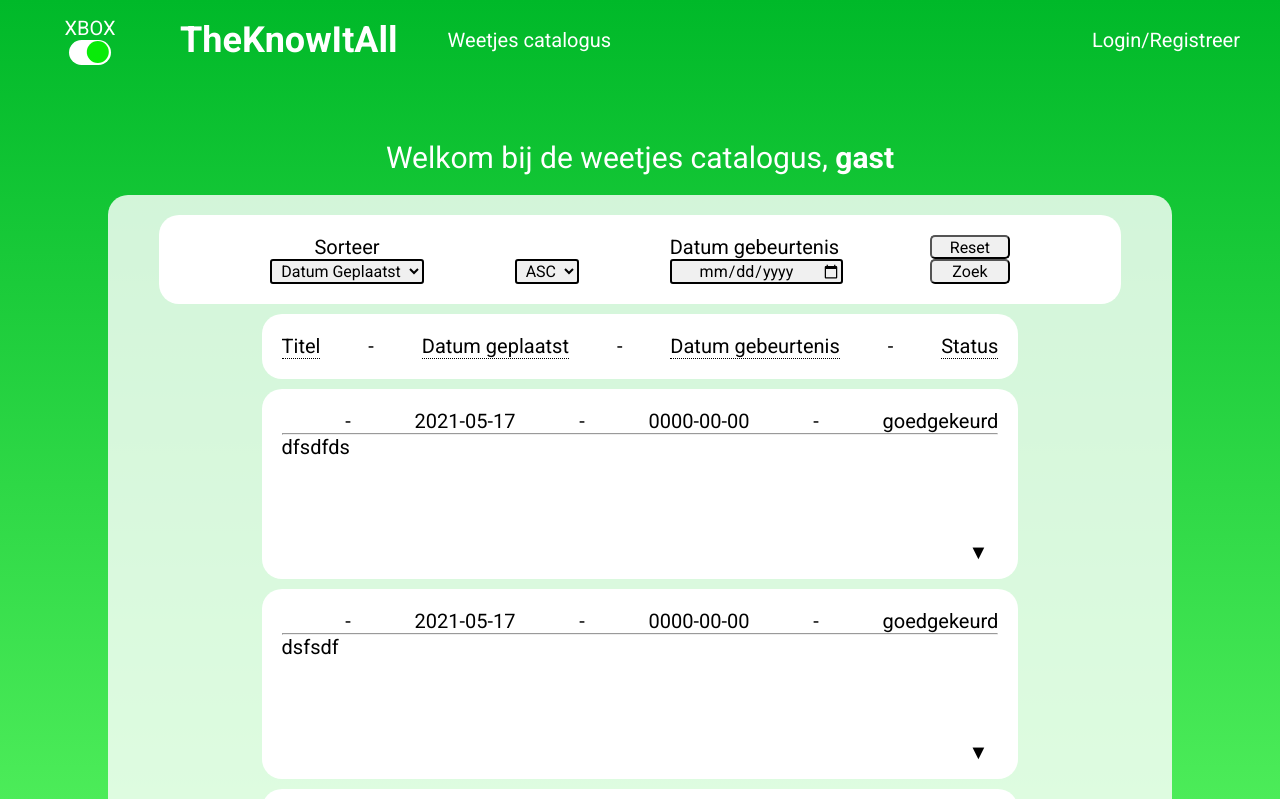
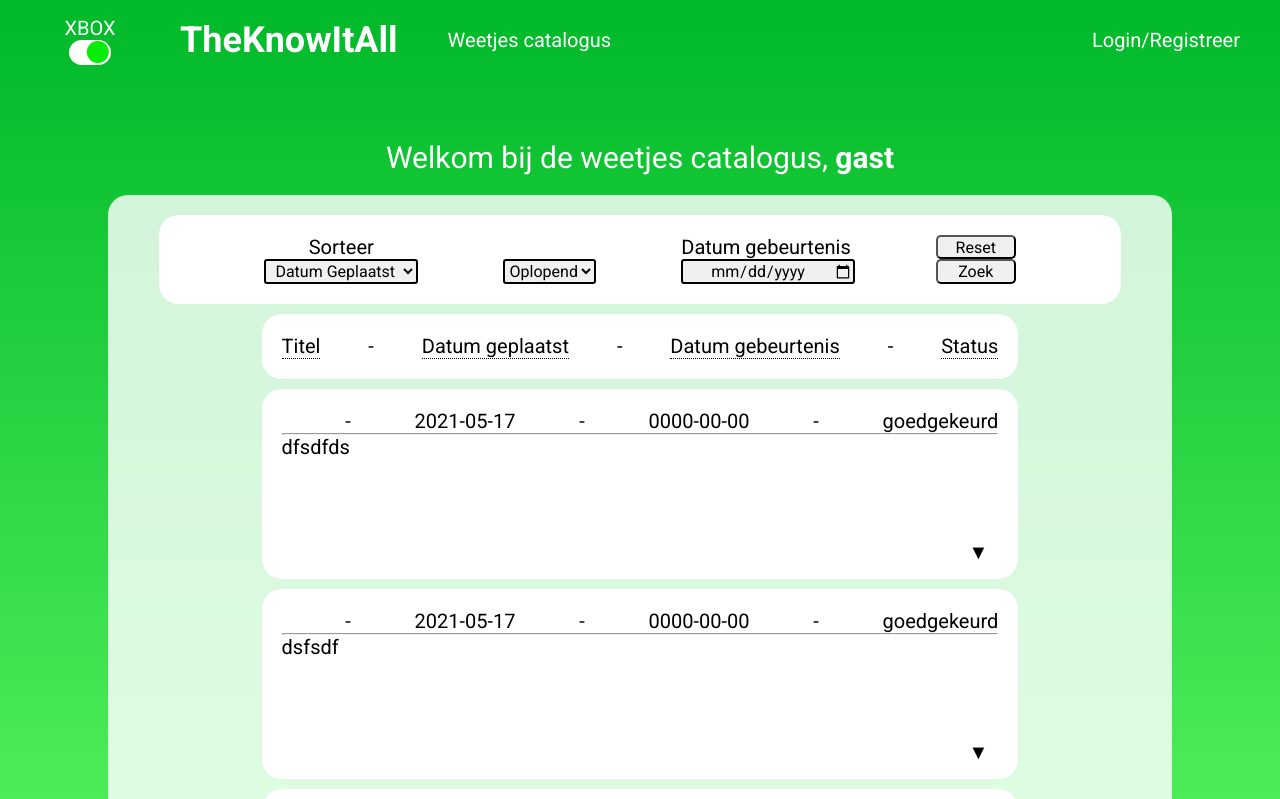
Before and after one commit to SebastianHK/KnowItAll-Telstars, a PHP site: page /content/weetjesCat.php in a window 1280 px wide. Shown: the top 799 px of the page. Run offline with PHP 8.4, Linux system fonts and the light colour scheme; data comes from the database, SQL or seed files in the repository.

Commit message:
Oplopend aflopend

```diff
--- a/knowitallWebsite/content/admin_control_panel.php
+++ b/knowitallWebsite/content/admin_control_panel.php
@@ -205,8 +205,8 @@
             </select>
 
             <select id="ascDescInput" class="ascDesc zoekInput" name="ascDesc">
-                <option id="ASC" value="ASC">ASC</option>
-                <option id="DESC" value="DESC">DESC</option>
+                <option id="ASC" value="ASC">Oplopend</option>
+                <option id="DESC" value="DESC">Aflopend</option>
             </select>
             <input class="zoekInput" type="date" name="gebDatum" id="gebDatum">
             <select id="filterInput" class="zoekInput" name="filter">
--- a/knowitallWebsite/content/index.php
+++ b/knowitallWebsite/content/index.php
@@ -141,8 +141,8 @@
         </select>
 
         <select id="ascDescInput" class="ascDesc zoekInput" name="ascDesc">
-            <option id="ASC" value="ASC">ASC</option>
-            <option id="DESC" value="DESC">DESC</option>
+            <option id="ASC" value="ASC">Oplopend</option>
+            <option id="DESC" value="DESC">Aflopend</option>
         </select>
         <input class="zoekInput" type="date" name="gebDatum" id="gebDatum">
         <select id="filterInput" class="zoekInput" name="filter">
--- a/knowitallWebsite/content/weetjesCat.php
+++ b/knowitallWebsite/content/weetjesCat.php
@@ -138,8 +138,8 @@
             </select>
 
             <select id="ascDescInput" class="ascDesc zoekInput" name="ascDesc">
-                <option id="ASC" value="ASC">ASC</option>
-                <option id="DESC" value="DESC">DESC</option>
+                <option id="ASC" value="ASC">Oplopend</option>
+                <option id="DESC" value="DESC">Aflopend</option>
             </select>
             <input class="zoekInput" type="date" name="gebDatum" id="gebDatum">
 
```
